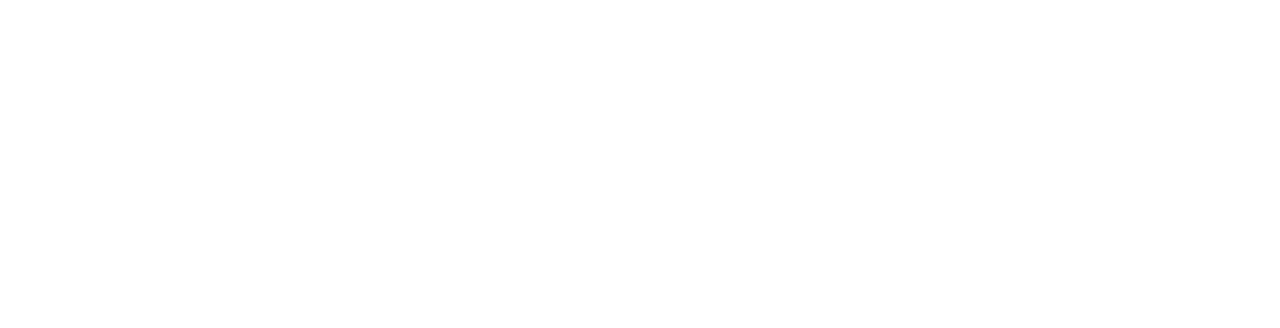
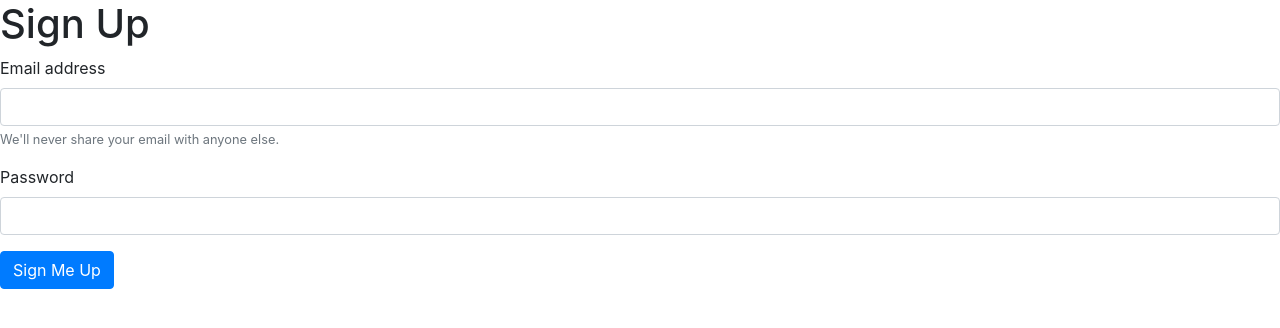
Before and after one commit to pi-47-united-fox-group-2/travelling-recommendation, a plain HTML site: page client/index.html in a window 1280 px wide. Drawn offline with nearby package versions, Linux system fonts and the light colour scheme.

Commit message:
add registration form

```diff
--- a/client/index.html
+++ b/client/index.html
@@ -8,10 +8,24 @@
     <title>Document</title>
 </head>
 <body>
+    <!--  REGISTRATION FORM   --------------------------------------------------------------------------------------->
 
-
-    <div class="g-signin2" data-onsuccess="onSignIn"></div>
-
+    <h1>Sign Up</h1>
+    <div class="before-login" id="registration-form">
+        <form onsubmit="loginApp(event)">
+            <div class="form-group">
+              <label for="email">Email address</label>
+              <input type="email" class="form-control" id="email" aria-describedby="emailHelp">
+              <small id="emailHelp" class="form-text text-muted">We'll never share your email with anyone else.</small>
+            </div>
+            <div class="form-group">
+              <label for="password">Password</label>
+              <input type="password" class="form-control" id="password">
+            </div>
+            <button type="submit" class="btn btn-primary">Sign Me Up</button>
+        </form>
+        <div class="g-signin2" data-onsuccess="onSignIn"></div>
+    </div>
 
 
 
```
Also changed, not shown: server/helpers/waetherStack.js (added, +32 -0 lines).
